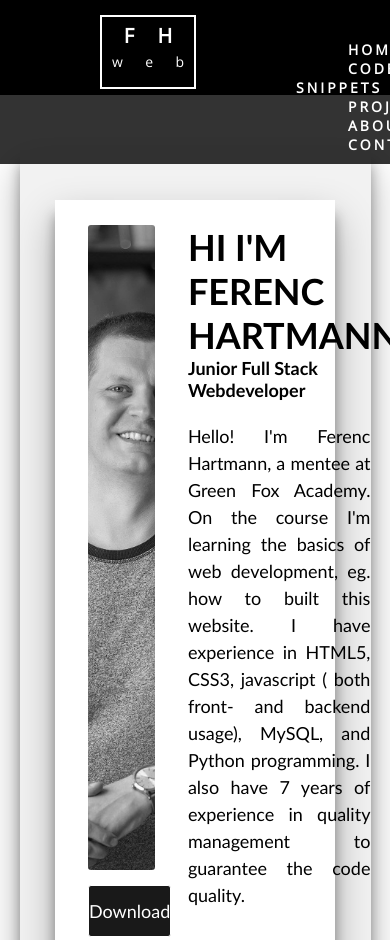
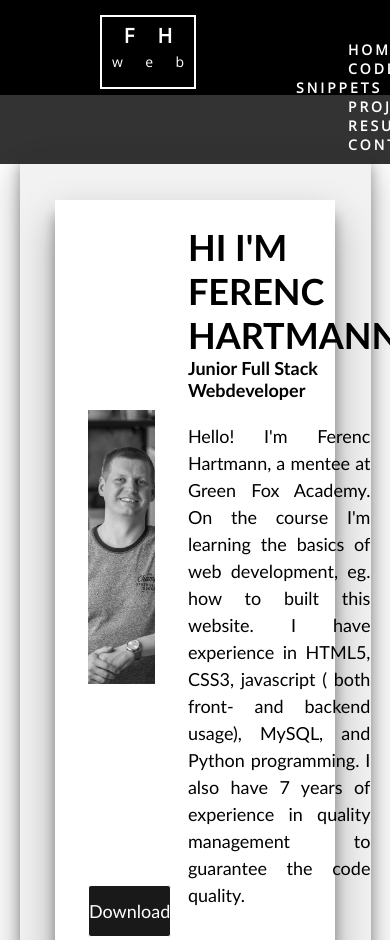
Before and after one commit to Fekapapa/Fekapapa.github.io, a plain HTML site: page resume.html in a window 390 px wide. Shown: the top 940 px of the page. Drawn offline with nearby package versions, Linux system fonts and the light colour scheme.

```diff
--- a/comingsoon.css
+++ b/comingsoon.css
@@ -207,11 +207,11 @@ footer {
 
 .resume .headerbox .left .imageholder {
     margin: auto;
-    max-width:80%;
+    max-width: 80%;
     height: 80%;
     left: -25px;
     background-image: url(me.png);
-    background-size: cover;
+    background-size: 250px;
     background-position: center;
     background-repeat: no-repeat;
     border-radius: 3px;
--- a/resume.html
+++ b/resume.html
@@ -27,7 +27,7 @@
                 <li><a href="index.html" class="navigation2">home</a></li>
                 <li><a href="codesnippets.html" class="navigation2">code snippets</a></li>
                 <li><a href="comingsoon.html" class="navigation2">projects</a></li>
-                <li><a href="comingsoon.html" class="navigation2">about</a></li>
+                <li><a href="resume.html" class="navigation2">resume</a></li>
                 <li><a href="index.html#contactheader" class="navigation2">contact</a></li>
             </ul>
         </div>
@@ -193,7 +193,6 @@
                     <p><strong>Environmental engineer</strong></p>
                     <p><strong>Budapest University of<br>Technology and Economics</strong></p><br>
                     <p>I've a master degree in Environmental Enginering. During my studies I've acquired the engineering approach and a deeper logical thinking. This is where I met with my first programing language: the Turbopascal.</p>
-
                 </div>
             </div>
         </div>
```
Also changed, not shown: indexstyle.css (+5 -4 lines).
